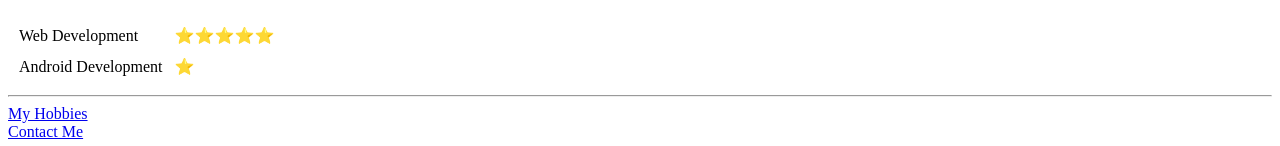
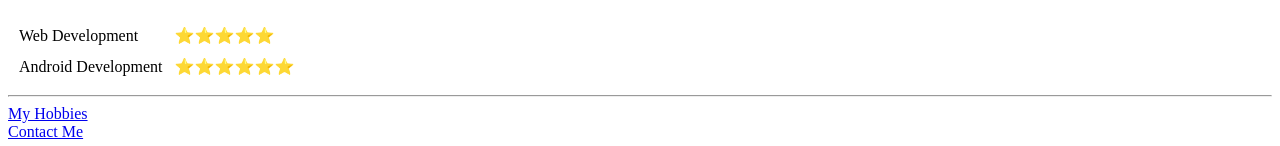
Before and after one commit to bandolonc/cv, a plain HTML site: page index.html in a window 1280 px wide. Shown: the part 692-838 px from the top of the page. Drawn offline with Linux system fonts and the light colour scheme.

Commit message:
updated html

```diff
--- a/index.html
+++ b/index.html
@@ -61,7 +61,7 @@
     </tr>
     <tr>
       <td>Android Development</td>
-      <td>⭐</td>
+      <td>⭐⭐⭐⭐⭐⭐</td>
     </tr>
   </table>
 
```
